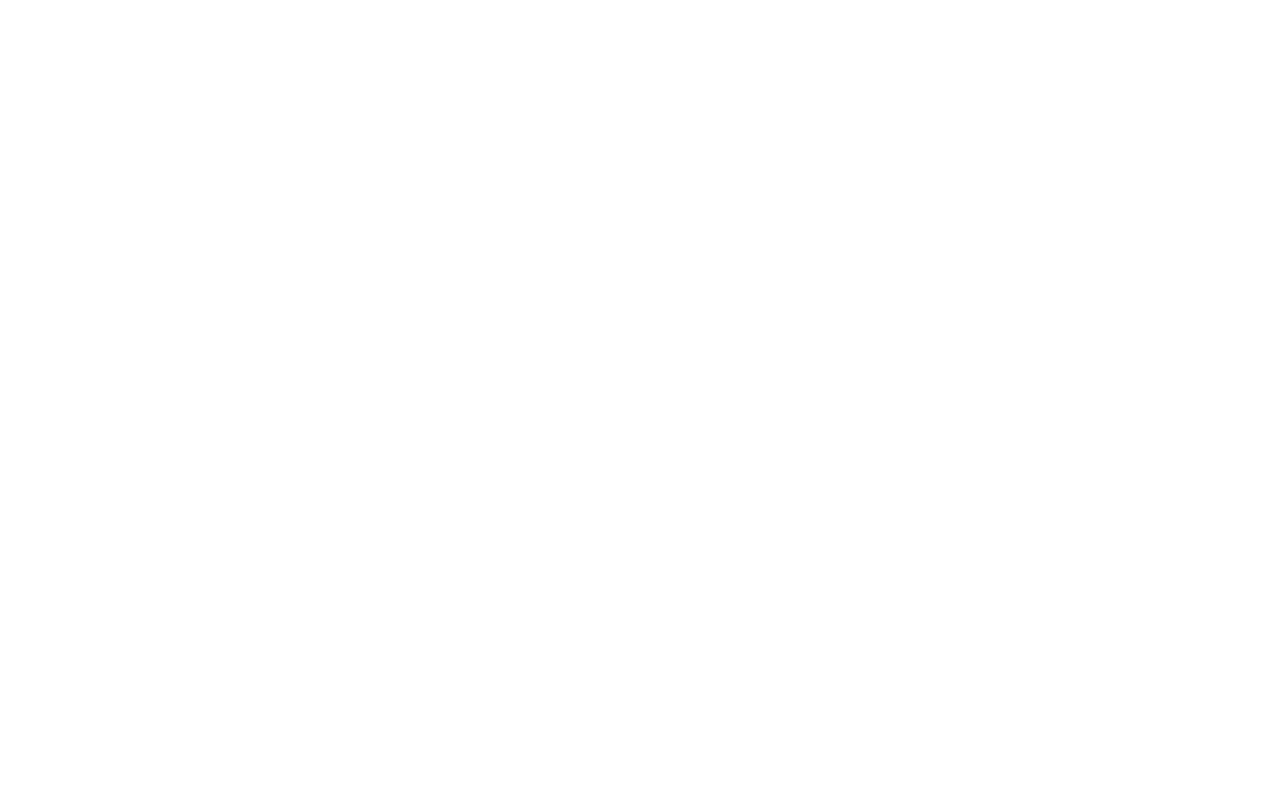
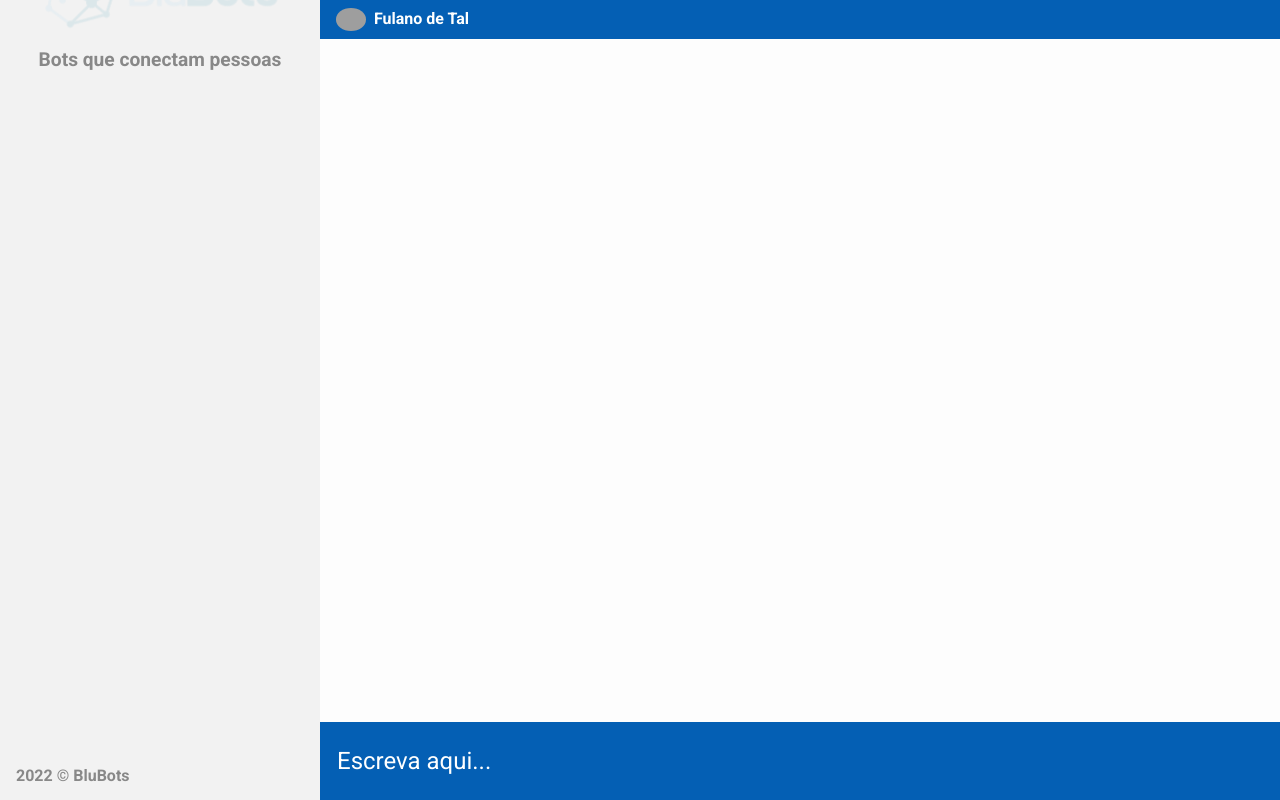
Before and after one commit to julioreisdev/seletivo-blubots, a JavaScript app: page /chat in a window 1280 px wide. Before the commit this address had no page. Built offline with nearby package versions, Linux system fonts and the light colour scheme; grey boxes are pictures that could not be loaded.

Commit message:
Adiciona layout de ChatHeader e ajusta demais cores

```diff
--- a/src/components/App.js
+++ b/src/components/App.js
@@ -2,12 +2,14 @@ import { BrowserRouter, Routes, Route } from "react-router-dom";
 import "../assets/css/reset.css";
 import "../assets/css/style.css";
 import Chat from "./Chat/Chat";
+import Introcdution from "./Introcdution/Introduction";
 
 export default function App() {
   return (
     <BrowserRouter>
       <Routes>
-        <Route path="/" element={<Chat />} />
+        <Route path="/" element={<Introcdution />} />
+        <Route path="/chat" element={<Chat />} />
       </Routes>
     </BrowserRouter>
   );
--- a/src/components/Chat/ChatAssistent.js
+++ b/src/components/Chat/ChatAssistent.js
@@ -1,9 +1,11 @@
 import styled from "styled-components";
 import ChatSend from "./ChatSend";
+import ChatHeader from "./ChatHeader";
 
 export default function ChatAssistent() {
   return (
     <Container>
+      <ChatHeader />
       <ChatSend />
     </Container>
   );
@@ -12,6 +14,7 @@ export default function ChatAssistent() {
 const Container = styled.div`
   width: 75%;
   min-height: 100vh;
+  background-color: #fdfdfd;
 
   @media (min-width: 0) and (max-width: 820px) {
     width: 100%;
--- /dev/null
+++ b/src/components/Chat/ChatHeader.js
@@ -0,0 +1,33 @@
+import styled from "styled-components";
+
+export default function ChatHeader() {
+  return (
+    <Container>
+      <div>
+        <img
+          src="https://images.unsplash.com/photo-1618614944895-fc409a83ad80?ixlib=rb-1.2.1&ixid=MnwxMjA3fDB8MHxwaG90by1wYWdlfHx8fGVufDB8fHx8&auto=format&fit=crop&w=580&q=80"
+          alt="Profile"
+        />
+        <p>Fulano de Tal</p>
+      </div>
+    </Container>
+  );
+}
+
+const Container = styled.div`
+  background-color: #045fb4;
+  color: #fff;
+  font-weight: bold;
+
+  div {
+    display: flex;
+    align-items: center;
+    padding: 0.5rem 1rem;
+
+    img {
+      width: 30px;
+      border-radius: 50%;
+      margin-right: 0.5rem;
+    }
+  }
+`;
--- a/src/components/Chat/Sidebar.js
+++ b/src/components/Chat/Sidebar.js
@@ -14,7 +14,7 @@ export default function Sidebar() {
 }
 
 const Container = styled.div`
-  background-color: #e0ecf8;
+  background-color: #f2f2f2;
   padding: 1rem;
   width: 25%;
   min-height: 100vh;
--- /dev/null
+++ b/src/components/Introcdution/Introduction.js
@@ -0,0 +1,38 @@
+import styled from "styled-components";
+import logo from "../../assets/img/logo.png";
+import { useNavigate } from "react-router-dom";
+
+export default function Introcdution() {
+  const navigate = useNavigate();
+  setTimeout(() => {
+    navigate("/chat");
+  }, 1500);
+  return (
+    <Container>
+      <img src={logo} alt="BluBots" />
+    </Container>
+  );
+}
+
+const Container = styled.div`
+  width: 100%;
+  min-height: 100vh;
+  background-color: #F2F2F2;
+  display: flex;
+  justify-content: center;
+  align-items: center;
+
+  img {
+    width: 250px;
+    animation: animationI 1.5s linear;
+  }
+
+  @keyframes animationI {
+    50% {
+      opacity: 0;
+    }
+    100% {
+      opacity: 1;
+    }
+  }
+`;
```
Also changed, not shown: src/assets/img/bg.webp (added).
